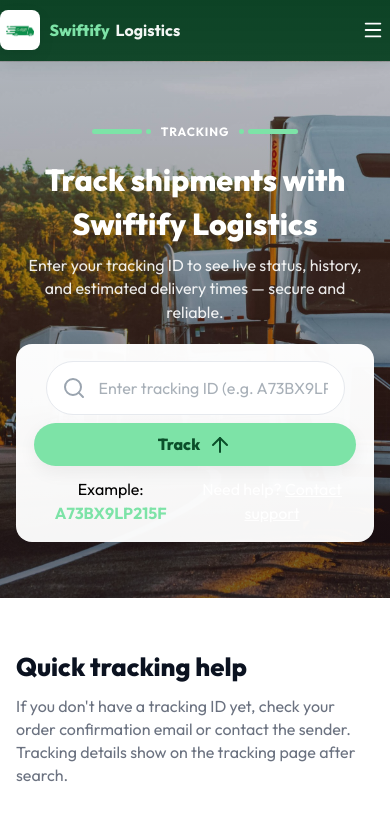
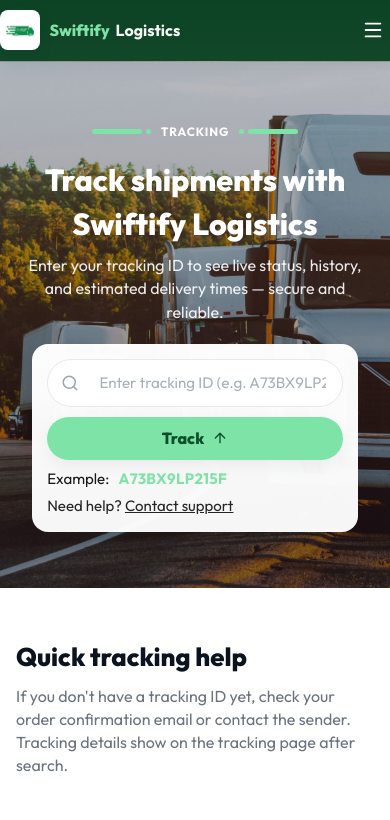
Before and after one commit to Hisaw304/swiftifylogistics, a React (Vite) app: page /track in a window 390 px wide. Shown: the top 820 px of the page. Built offline with nearby package versions, Linux system fonts and the light colour scheme.

Commit message:
example and css adjusted for all screen

```diff
--- a/src/assets/style.css
+++ b/src/assets/style.css
@@ -491,7 +491,15 @@ button:focus {
   );
 }
 
-/* central search card */
+/* Layout container */
+.track-container {
+  max-width: 760px;
+  margin: 0 auto;
+  padding: 0 1rem; /* ensures side breathing on small screens */
+  box-sizing: border-box;
+}
+
+/* === CARD === */
 .track-card {
   background: linear-gradient(
     180deg,
@@ -500,58 +508,190 @@ button:focus {
   );
   border-radius: 16px;
   padding: 1.1rem;
-  box-shadow: var(--shadow-md);
+  box-shadow: 0 8px 28px rgba(11, 23, 40, 0.08);
   width: 100%;
-}
-
-/* input style */
+  position: relative;
+  z-index: 2;
+  box-sizing: border-box;
+}
+
+/* Make sure any inner flex children don't cause height jumps */
+.track-card .search-row,
+.track-card .form-footer,
+.track-card .recent-section {
+  box-sizing: border-box;
+}
+
+/* === SEARCH ROW === - desktop row, mobile stacked */
+.search-row {
+  display: flex;
+  gap: 12px;
+  align-items: center;
+}
+
+/* wrapper for icon + input */
+.input-wrapper {
+  position: relative;
+  flex: 1 1 auto;
+  min-width: 0; /* prevents overflow with long text */
+}
+
+/* input icon */
+.input-icon {
+  position: absolute;
+  left: 14px;
+  top: 50%;
+  transform: translateY(-50%);
+  color: #9aa4af;
+  pointer-events: none;
+  width: 18px;
+  height: 18px;
+}
+
+/* input (normalized) */
 .input-track {
   width: 100%;
-  padding: 0.9rem 1rem;
-  padding-left: 3.25rem;
+  padding: 0.9rem 1rem 0.9rem 3.4rem; /* left padding leaves room for icon */
   border-radius: 9999px;
   border: 1px solid #e6e9ee;
   font-size: 1rem;
-  color: var(--text);
-  background: white;
+  line-height: 1.2;
+  color: var(--text, #111827);
+  background: #ffffff;
   outline: none;
-}
+  box-sizing: border-box;
+  transition: box-shadow 0.12s ease, border-color 0.12s ease;
+}
+
+/* placeholder */
 .input-track::placeholder {
   color: #a8b0b8;
-}
-
-/* search button group */
-.search-row {
-  display: flex;
-  gap: 0.75rem;
-  align-items: center;
-}
-
-/* recent chips */
+  font-size: 0.95rem;
+}
+
+/* Track button normalized to match input */
+.track-btn {
+  border-radius: 9999px;
+  padding: 0.9rem 1.25rem;
+  font-size: 1rem;
+  font-weight: 600;
+  display: inline-flex;
+  align-items: center;
+  justify-content: center;
+  gap: 0.5rem;
+  min-width: 140px; /* desktop baseline */
+  height: auto; /* allow flex to determine */
+  box-sizing: border-box;
+}
+
+/* ensure icon inside button looks good */
+.track-btn .track-btn-icon {
+  width: 16px;
+  height: 16px;
+  transform: rotate(0deg);
+}
+
+/* === FOOTER (Example / Need help) === */
+.form-footer {
+  margin-top: 12px;
+  display: flex;
+  justify-content: space-between;
+  align-items: center;
+  gap: 8px;
+  flex-wrap: wrap;
+  color: rgba(0, 0, 0, 0.85); /* example uses dark text */
+}
+
+/* example text styling */
+.example {
+  font-size: 0.95rem;
+  color: rgba(0, 0, 0, 0.9);
+}
+.example-code {
+  color: var(--light-green, #10b981);
+  margin-left: 6px;
+  display: inline-block;
+  letter-spacing: 0.3px;
+}
+
+/* help link */
+.help-link a {
+  color: rgba(0, 0, 0, 0.85);
+  text-decoration: underline;
+}
+
+/* === RECENT === */
+.recent-section {
+  margin-top: 14px;
+}
+.recent-title {
+  color: rgba(0, 0, 0, 0.9);
+  margin-bottom: 8px;
+}
+.recent-list {
+  display: flex;
+  gap: 8px;
+  flex-wrap: wrap;
+}
+
+/* keep chips compact */
 .recent-chip {
   display: inline-flex;
   align-items: center;
   gap: 0.5rem;
   background: rgba(0, 0, 0, 0.06);
-  color: var(--text);
+  color: var(--text, #111827);
   padding: 0.35rem 0.6rem;
   border-radius: 9999px;
   font-weight: 600;
   font-size: 0.875rem;
-  transition: background 0.12s ease, transform 0.12s ease;
+  transition: transform 0.12s ease, background 0.12s ease;
 }
 .recent-chip:hover {
-  background: rgba(0, 0, 0, 0.09);
   transform: translateY(-2px);
 }
+
+/* === MOBILE ADJUSTMENTS === */
 @media (max-width: 640px) {
+  .track-card {
+    padding: 0.95rem;
+  }
+
   .search-row {
     flex-direction: column;
-    gap: 8px !important;
-  }
-
-  .search-row button {
-    width: 100% !important;
+    gap: 10px;
+    align-items: stretch;
+  }
+
+  .input-wrapper {
+    width: 100%;
+  }
+
+  .input-track {
+    padding: 0.85rem 1rem 0.85rem 3.2rem; /* ensure icon fits */
+    font-size: 1rem;
+  }
+
+  .track-btn {
+    width: 100%;
+    min-width: 0;
+    padding: 0.85rem;
+    font-size: 1rem;
+  }
+
+  /* make footer stack cleanly */
+  .form-footer {
+    flex-direction: column;
+    align-items: flex-start;
+    gap: 6px;
+    margin-top: 8px;
+  }
+
+  .example {
+    font-size: 0.94rem;
+  }
+  .help-link {
+    font-size: 0.94rem;
   }
 }
 
--- a/src/pages/TrackingSearchPage.jsx
+++ b/src/pages/TrackingSearchPage.jsx
@@ -130,23 +130,15 @@ export default function TrackSearchPage() {
             </p>
           </div>
 
-          <div style={{ maxWidth: 760, margin: "0 auto" }}>
+          <div className="track-container">
             <form
               onSubmit={handleTrack}
               className="track-card"
               aria-label="Track shipment form"
             >
-              <div className="search-row" style={{ display: "flex", gap: 12 }}>
-                <label style={{ position: "relative", flex: 1 }}>
-                  <Search
-                    style={{
-                      position: "absolute",
-                      left: 16,
-                      top: "50%",
-                      transform: "translateY(-50%)",
-                      color: "#9aa4af",
-                    }}
-                  />
+              <div className="search-row">
+                <label className="input-wrapper">
+                  <Search className="input-icon" />
                   <input
                     ref={inputRef}
                     className="input-track"
@@ -161,52 +153,28 @@ export default function TrackSearchPage() {
                 <button
                   type="submit"
                   onClick={handleTrack}
-                  className="btn btn-cta"
+                  className="btn btn-cta track-btn"
                   aria-label="Track shipment"
-                  style={{ minWidth: 140 }}
                 >
-                  <span>Track</span>
-                  <ArrowUp style={{ transform: "rotate(0deg)" }} />
+                  <span className="track-btn-label">Track</span>
+                  <ArrowUp className="track-btn-icon" />
                 </button>
               </div>
 
-              <div
-                style={{
-                  marginTop: 12,
-                  display: "flex",
-                  justifyContent: "space-between",
-                  alignItems: "center",
-                  color: "rgba(255,255,255,0.95)",
-                }}
-              >
-                <div className="text-black">
+              <div className="form-footer">
+                <div className="example">
                   Example:{" "}
-                  <strong style={{ color: "var(--light-green)" }}>
-                    A73BX9LP215F
-                  </strong>
+                  <strong className="example-code">A73BX9LP215F</strong>
                 </div>
-                <div>
-                  Need help?{" "}
-                  <a
-                    href="/contact"
-                    style={{
-                      color: "rgba(255,255,255,0.95)",
-                      textDecoration: "underline",
-                    }}
-                  >
-                    Contact support
-                  </a>
+                <div className="help-link">
+                  Need help? <a href="/contact">Contact support</a>
                 </div>
               </div>
 
               {recent.length > 0 && (
-                <div style={{ marginTop: 14 }}>
-                  <div
-                    style={{ color: "rgba(255,255,255,0.92)", marginBottom: 8 }}
-                  >
-                    Recent searches
-                  </div>
-                  <div style={{ display: "flex", gap: 8, flexWrap: "wrap" }}>
+                <div className="recent-section">
+                  <div className="recent-title">Recent searches</div>
+                  <div className="recent-list">
                     {recent.map((r) => (
                       <button
                         key={r}
@@ -215,16 +183,7 @@ export default function TrackSearchPage() {
                         className="recent-chip"
                         aria-label={`Track ${r}`}
                       >
-                        <span
-                          style={{
-                            maxWidth: 160,
-                            overflow: "hidden",
-                            textOverflow: "ellipsis",
-                            whiteSpace: "nowrap",
-                          }}
-                        >
-                          {r}
-                        </span>
+                        <span className="recent-chip-text">{r}</span>
                       </button>
                     ))}
                     <button
```
